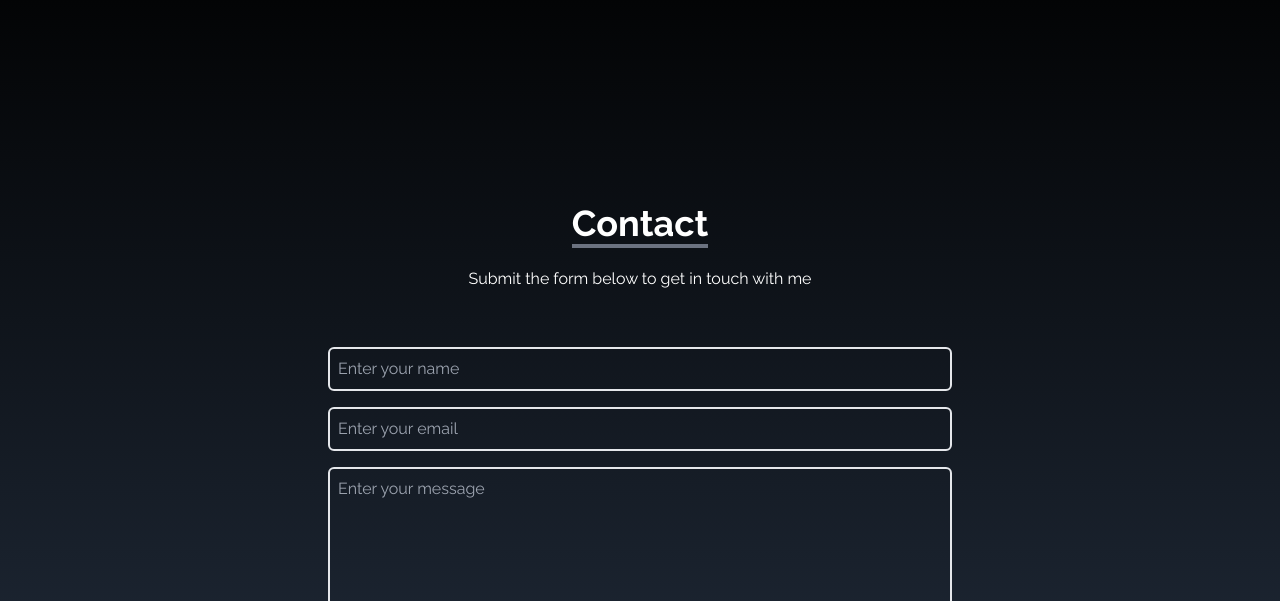
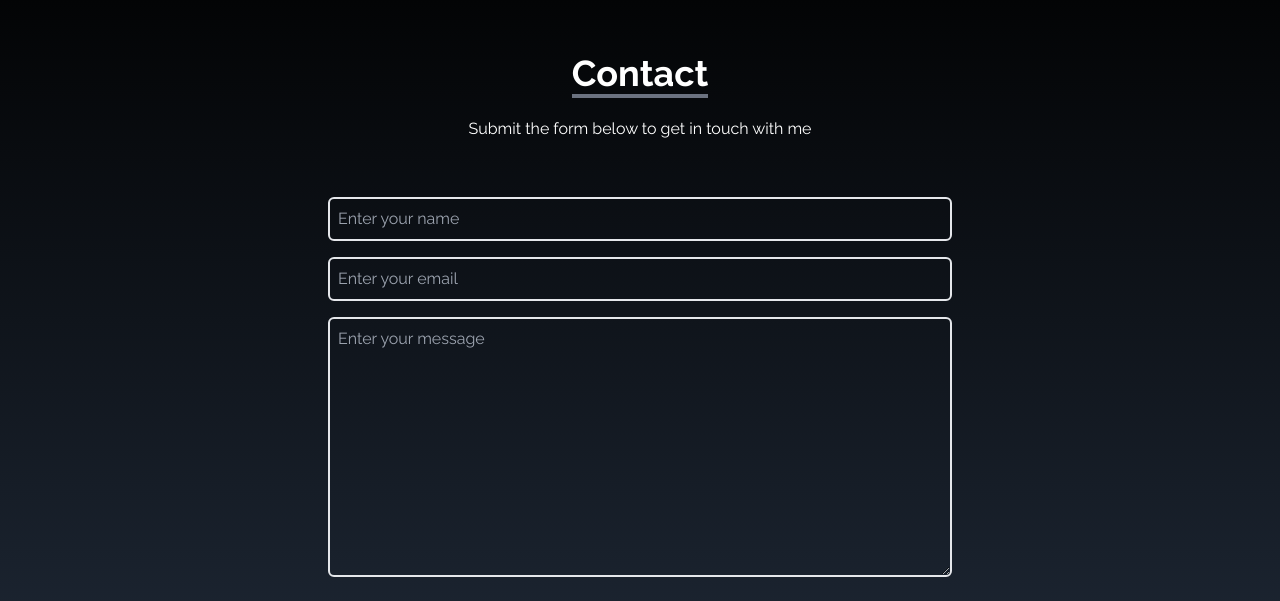
Before and after one commit to Tasnin-Jahan/my-portfolio, a React (Create React App) app: page / in a window 1280 px wide. Shown: the part 3279-3880 px from the top of the page. Built offline with nearby package versions, Linux system fonts and the light colour scheme.

Commit message:
paddingg commit

```diff
--- a/src/Components/Contact.js
+++ b/src/Components/Contact.js
@@ -2,9 +2,9 @@
 
 const Contact = () => {
     return (
-        <div name='contact' className='w-full h-screen bg-gradient-to-b from-black to-gray-800 p-4b text-white sm:pt-[400px]'>
+        <div name='contact' className='w-full h-screen bg-gradient-to-b from-black to-gray-800 p-4b text-white'>
             <div className='flex flex-col p-4 justify-center max-screen-lg mx-auto h-full'>
-                <div className='pb-8 text-center'>
+                <div className='pb-8 text-center sm:pt-[100px]'>
                     <p className='text-4xl font-bold border-b-4 border-gray-500 inline'>Contact</p>
                     <p className='py-6'>Submit the form below to get in touch with me</p>
                 </div>
--- a/src/Components/Experience.js
+++ b/src/Components/Experience.js
@@ -48,9 +48,9 @@
     ]
     return (
         <div name="experience"
-            className='bg-gradient-to-b from-gray-800 to-black w-full h-screen sm:pt-[100px]'>
+            className='bg-gradient-to-b from-gray-800 to-black w-full h-screen'>
             <div className='max-w-screen-lg mx-auto p-4 flex flex-col justify-center w-full h-full text-white'>
-                <div>
+                <div className='sm:pt-[100px]'>
                     <p className='text-4xl font-bold border-b-4 border-gray-500 p-2 inline'>Experience</p>
                     <p className='py-6'>These are the technologies I've worked with</p>
                 </div>
```
